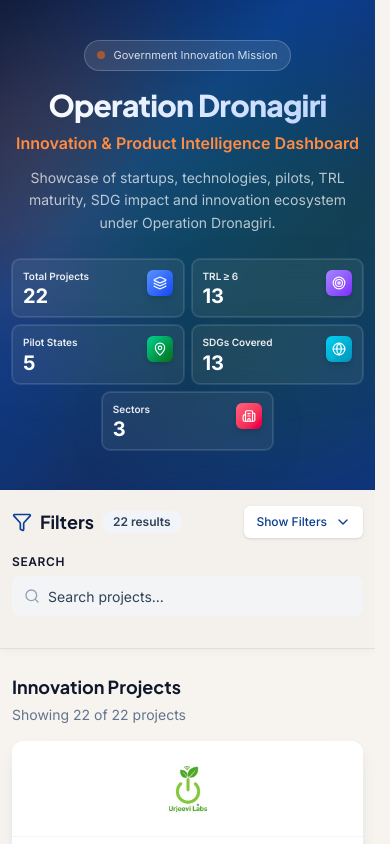
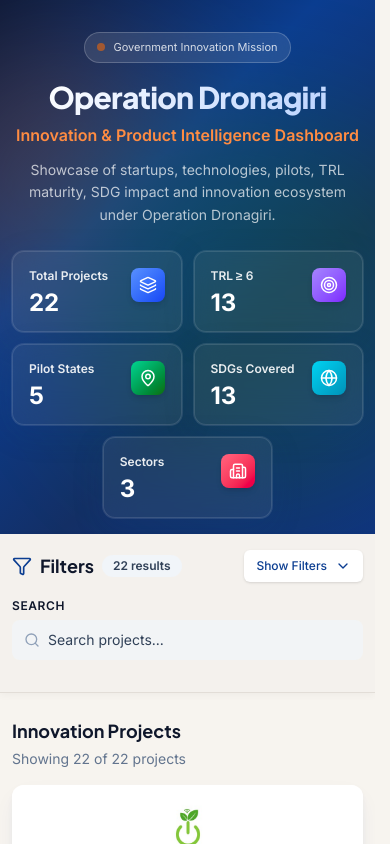
Before and after one commit to Varshith-Dev-IT/BRICS_OD_DASHBOARD, a React (Vite) app: page / in a window 390 px wide. Shown: the top 844 px of the page. Built offline with nearby package versions, Linux system fonts and the light colour scheme.

Commit message:
feat: add project data types and implement dashboard filter and hero components

```diff
--- a/src/components/dashboard/FilterPanel.tsx
+++ b/src/components/dashboard/FilterPanel.tsx
@@ -15,7 +15,7 @@ const SECTORS: Sector[] = [
   'Livelihood & Skilling',
 ]
 
-const STARTUP_TYPES: StartupType[] = ['Startup', 'MSME', 'Research Innovation']
+const STARTUP_TYPES: StartupType[] = ['ESS', 'GSS', 'Corporate']
 const TRL_LEVELS = [1, 2, 3, 4, 5, 6, 7, 8, 9]
 const SDG_LEVELS = Object.keys(SDG_INFO).map(Number)
 
--- a/src/components/dashboard/HeroSection.tsx
+++ b/src/components/dashboard/HeroSection.tsx
@@ -35,18 +35,18 @@ function KPICard({ label, value, icon, delay, accent = 'from-navy-600 to-navy-80
       animate={{ opacity: 1, y: 0 }}
       transition={{ delay, duration: 0.5 }}
       whileHover={{ y: -2, transition: { duration: 0.2 } }}
-      className="glass-card rounded-lg p-2.5 shadow-glow sm:p-3"
+      className="glass-card rounded-xl p-4 shadow-glow sm:p-5"
     >
-      <div className="flex items-start justify-between gap-2">
+      <div className="flex items-start justify-between gap-3">
         <div className="min-w-0 flex-1">
-          <p className="text-[10px] font-semibold leading-tight text-white/90 sm:text-xs">
+          <p className="text-xs font-semibold leading-tight text-white/90 sm:text-sm">
             {label}
           </p>
-          <p className="mt-1 text-xl font-bold leading-none text-white sm:text-2xl">
+          <p className="mt-2 text-2xl font-bold leading-none text-white sm:text-3xl">
             <AnimatedCounter value={value} />
           </p>
         </div>
-        <div className={`shrink-0 rounded-md bg-gradient-to-br ${accent} p-1.5 shadow-md sm:p-2`}>
+        <div className={`shrink-0 rounded-lg bg-gradient-to-br ${accent} p-2 shadow-md sm:p-2.5`}>
           {icon}
         </div>
       </div>
@@ -55,16 +55,16 @@ function KPICard({ label, value, icon, delay, accent = 'from-navy-600 to-navy-80
 }
 
 const KPI_CONFIG = [
-  { label: 'Total Projects', key: 'totalProjects' as const, icon: <Layers className="h-3.5 w-3.5 text-white sm:h-4 sm:w-4" />, accent: 'from-navy-400 to-navy-600' },
-  { label: 'TRL ≥ 6', key: 'trlAbove6' as const, icon: <Target className="h-3.5 w-3.5 text-white sm:h-4 sm:w-4" />, accent: 'from-violet-400 to-violet-600' },
-  { label: 'Pilot States', key: 'pilotStates' as const, icon: <MapPin className="h-3.5 w-3.5 text-white sm:h-4 sm:w-4" />, accent: 'from-emerald-400 to-emerald-600' },
-  { label: 'SDGs Covered', key: 'sdgsCovered' as const, icon: <Globe className="h-3.5 w-3.5 text-white sm:h-4 sm:w-4" />, accent: 'from-cyan-400 to-cyan-600' },
-  { label: 'Sectors', key: 'sectors' as const, icon: <Building2 className="h-3.5 w-3.5 text-white sm:h-4 sm:w-4" />, accent: 'from-rose-400 to-rose-600' },
+  { label: 'Total Projects', key: 'totalProjects' as const, icon: <Layers className="h-4.5 w-4.5 text-white sm:h-5 sm:w-5" />, accent: 'from-navy-400 to-navy-600' },
+  { label: 'TRL ≥ 6', key: 'trlAbove6' as const, icon: <Target className="h-4.5 w-4.5 text-white sm:h-5 sm:w-5" />, accent: 'from-violet-400 to-violet-600' },
+  { label: 'Pilot States', key: 'pilotStates' as const, icon: <MapPin className="h-4.5 w-4.5 text-white sm:h-5 sm:w-5" />, accent: 'from-emerald-400 to-emerald-600' },
+  { label: 'SDGs Covered', key: 'sdgsCovered' as const, icon: <Globe className="h-4.5 w-4.5 text-white sm:h-5 sm:w-5" />, accent: 'from-cyan-400 to-cyan-600' },
+  { label: 'Sectors', key: 'sectors' as const, icon: <Building2 className="h-4.5 w-4.5 text-white sm:h-5 sm:w-5" />, accent: 'from-rose-400 to-rose-600' },
 ]
 
 export function HeroSection() {
   return (
-    <section className="gradient-hero relative overflow-hidden px-3 py-10 sm:px-6 sm:py-16 lg:px-8 lg:py-20">
+    <section className="gradient-hero relative overflow-hidden px-3 pt-8 pb-4 sm:px-6 sm:pt-12 sm:pb-6 lg:px-8 lg:pt-16 lg:pb-8">
       <div className="absolute inset-0 opacity-20">
         <div className="absolute -left-20 top-10 h-72 w-72 rounded-full bg-saffron-500 blur-3xl" />
         <div className="absolute -right-20 bottom-10 h-96 w-96 rounded-full bg-emerald-500 blur-3xl" />
@@ -96,11 +96,11 @@ export function HeroSection() {
           </p>
         </motion.div>
 
-        <div className="mx-auto mt-6 flex max-w-5xl flex-wrap justify-center gap-2 sm:mt-8 sm:gap-2.5">
+        <div className="mx-auto mt-6 flex max-w-5xl flex-wrap justify-center gap-3 sm:mt-8 sm:gap-4">
           {KPI_CONFIG.map((kpi, i) => (
             <div
               key={kpi.key}
-              className="w-[calc(50%-0.25rem)] sm:w-[calc(33.333%-0.45rem)] lg:w-36 xl:w-40"
+              className="w-[calc(50%-0.375rem)] sm:w-[calc(33.333%-0.67rem)] lg:w-44 xl:w-48"
             >
               <KPICard
                 label={kpi.label}
--- a/src/data/index.ts
+++ b/src/data/index.ts
@@ -4,14 +4,28 @@ import additionalProjects from '@/data/projects-11-22.json'
 import { PROJECT_LOGOS } from '@/data/logos'
 import { getProjectLinkResources } from '@/data/projectLinks'
 
-export const projects: Project[] = ([...detailedProjects, ...additionalProjects] as Project[]).map((project) => ({
-  ...project,
-  logoUrl: PROJECT_LOGOS[project.id] ?? project.logoUrl,
-  resources: [
-    ...getProjectLinkResources(project.id),
-    ...project.resources.filter((r) => r.type !== 'website'),
-  ],
-}))
+function getStartupType(projectId: string, originalType: string): StartupType {
+  const logo = PROJECT_LOGOS[projectId] || ''
+  if (logo.includes('GSS_')) return 'GSS'
+  if (logo.includes('ESS_') || logo.includes('Ess_')) return 'ESS'
+  if (projectId === 'proj-017') return 'Corporate'
+  if (originalType === 'Research Innovation') return 'Corporate'
+  if (originalType === 'MSME') return 'GSS'
+  return 'ESS'
+}
+
+export const projects: Project[] = ([...detailedProjects, ...additionalProjects] as any[]).map((project) => {
+  const resolvedLogo = PROJECT_LOGOS[project.id] ?? project.logoUrl
+  return {
+    ...project,
+    logoUrl: resolvedLogo,
+    startupType: getStartupType(project.id, project.startupType),
+    resources: [
+      ...getProjectLinkResources(project.id),
+      ...project.resources.filter((r: any) => r.type !== 'website'),
+    ],
+  }
+})
 
 export function getUniqueStates(projectsList: Project[]): string[] {
   return [...new Set(projectsList.map((p) => p.pilotLocation.state))].sort()
--- a/src/types/project.ts
+++ b/src/types/project.ts
@@ -3,7 +3,7 @@ export type Sector =
   | 'Transportation & Infrastructure'
   | 'Livelihood & Skilling'
 
-export type StartupType = 'Startup' | 'MSME' | 'Research Innovation'
+export type StartupType = 'ESS' | 'GSS' | 'Corporate'
 
 export interface PilotLocation {
   district: string
```
